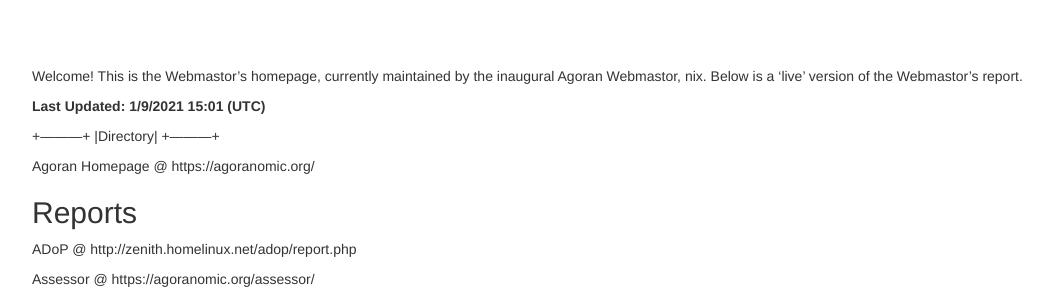
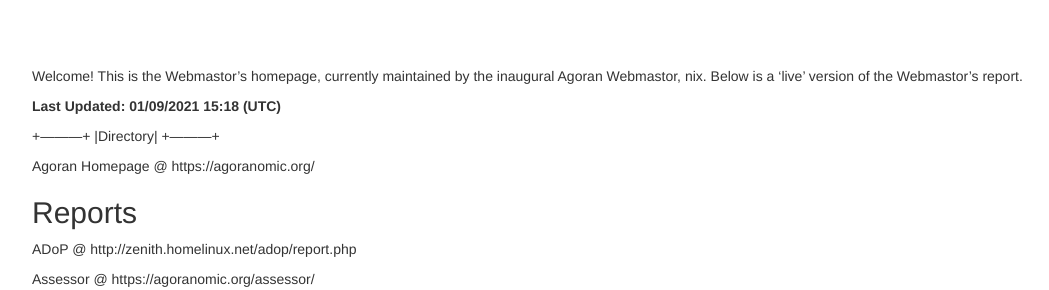
Before and after one commit to AgoraNomic/Webmastor, a Jekyll site: the page built from docs/index.md, in a window 1280 px wide, cut to the strip 104-394 px from the top of the page. Shown: the whole strip, without its empty margins (38-1087 px from the left). Built offline with Jekyll 4.4.1, drawn with Linux system fonts in a browser that asks for light colours; nearby versions of some CDN libraries; our own code applies the rules of GitHub Pages for plain Markdown files.

```diff
--- a/docs/index.md
+++ b/docs/index.md
@@ -1,6 +1,6 @@
 Welcome! This is the Webmastor's homepage, currently maintained by the inaugural Agoran Webmastor, nix. Below is a 'live' version of the Webmastor's report.
 
-**Last Updated: 1/9/2021 15:01 (UTC)**
+**Last Updated: 01/09/2021 15:18 (UTC)**
 
 +---------+
 |Directory|
--- a/mkreport.py
+++ b/mkreport.py
@@ -30,7 +30,7 @@ for i in range(history_len):
     with open(cl_filename) as f:
         changelogs.append(f.read())
 
-timestamp = (str(now.month) + "/" + str(now.day) + "/" + str(now.year) + " " + str(now.hour).zfill(2) + ":" + str(now.minute).zfill(2))
+timestamp = (str(now.month).zfill(2) + "/" + str(now.day).zfill(2) + "/" + str(now.year) + " " + str(now.hour).zfill(2) + ":" + str(now.minute).zfill(2))
 
 preamble = "Welcome! This is the Webmastor's homepage, currently maintained by the inaugural Agoran Webmastor, nix. Below is a 'live' version of the Webmastor's report."
 
```
